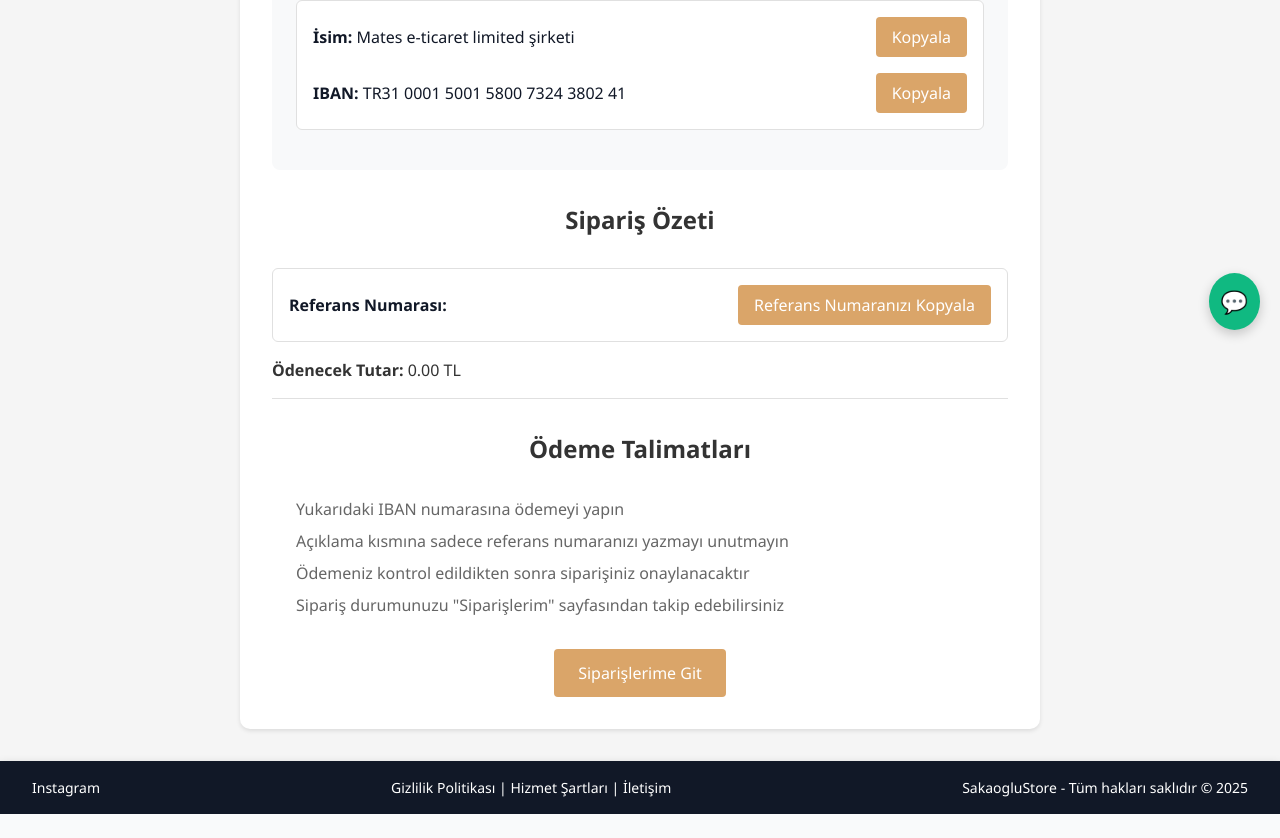
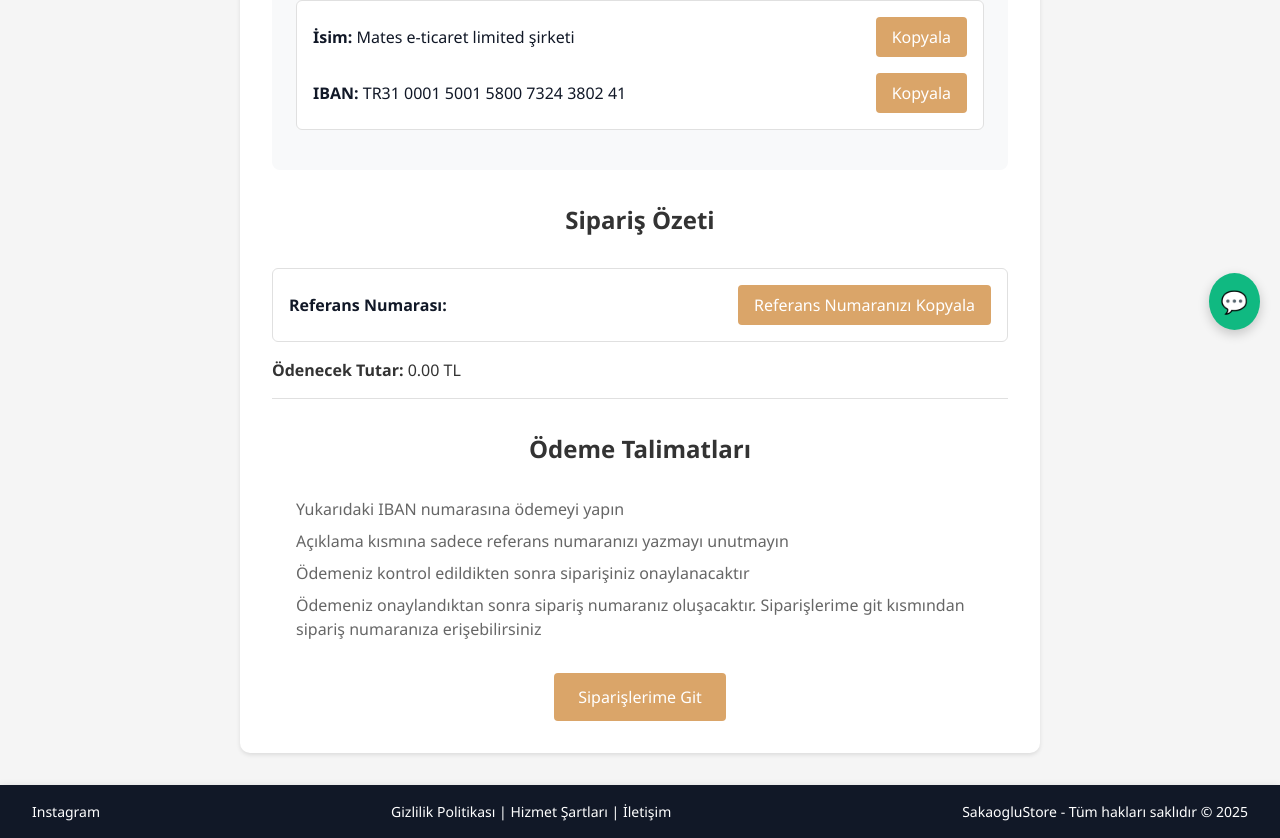
Before and after one commit to sakaoglustore/sakaoglustore-next, a Next.js app: page /payment-details in a window 1280 px wide. Shown: the part 390-1228 px from the top of the page. Before the commit the page ends 1204 px from the top, so only its background shows below. Built offline with nearby package versions, Linux system fonts and the light colour scheme.

Commit message:
Ödemeniz onaylandıktan sonra sipariş numaranız oluşacaktır. Siparişlerime git kısmından sipariş numaranıza erişebilirsiniz

```diff
--- a/src/pages/payment-details.jsx
+++ b/src/pages/payment-details.jsx
@@ -86,7 +86,7 @@ export default function PaymentDetails() {
               <li>Yukarıdaki IBAN numarasına ödemeyi yapın</li>
               <li>Açıklama kısmına sadece referans numaranızı yazmayı unutmayın</li>
               <li>Ödemeniz kontrol edildikten sonra siparişiniz onaylanacaktır</li>
-              <li>Sipariş durumunuzu "Siparişlerim" sayfasından takip edebilirsiniz</li>
+              <li>Ödemeniz onaylandıktan sonra sipariş numaranız oluşacaktır. Siparişlerime git kısmından sipariş numaranıza erişebilirsiniz</li>
             </ol>
           </div>
           {/* BUTTON */}
```
